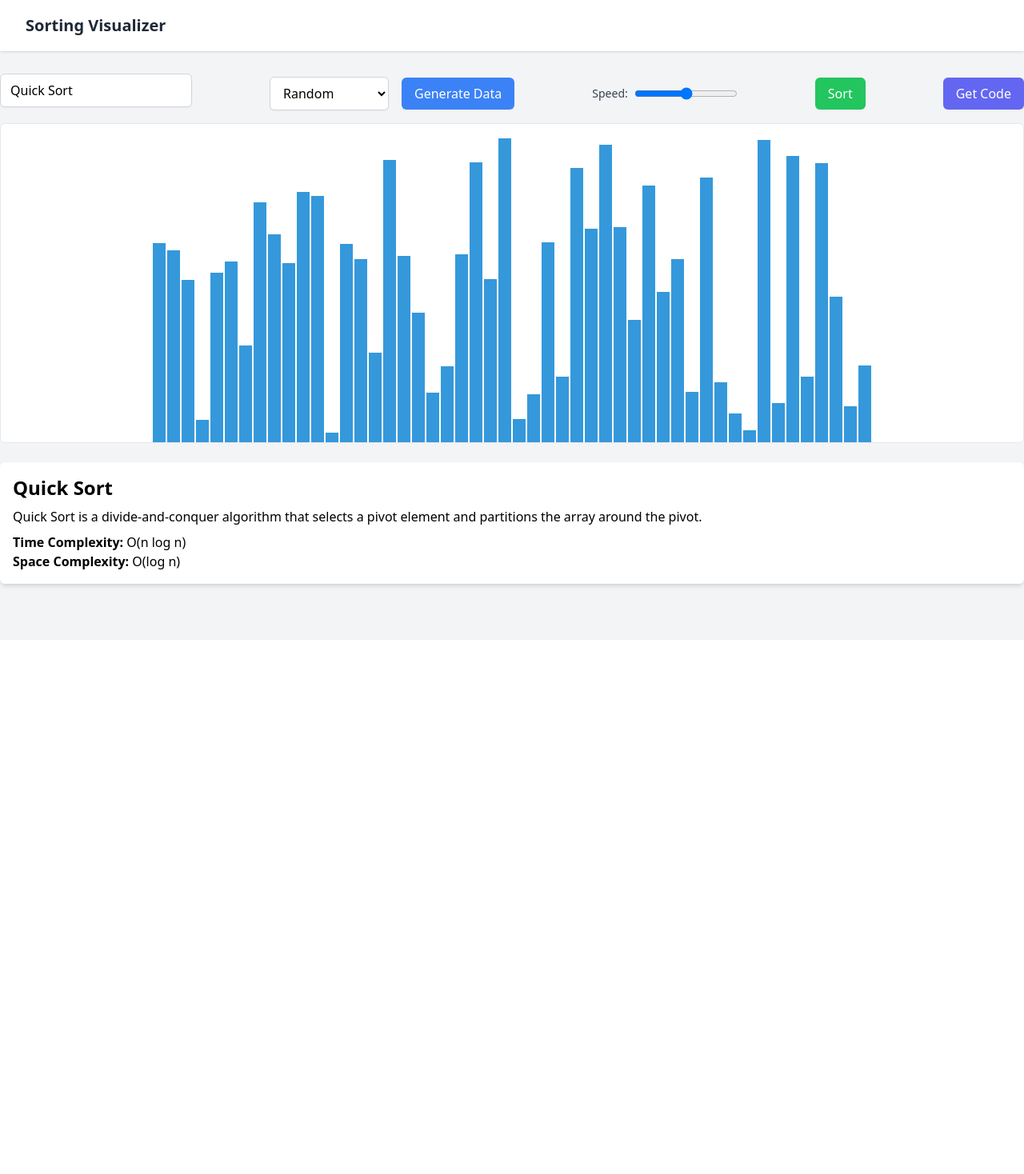
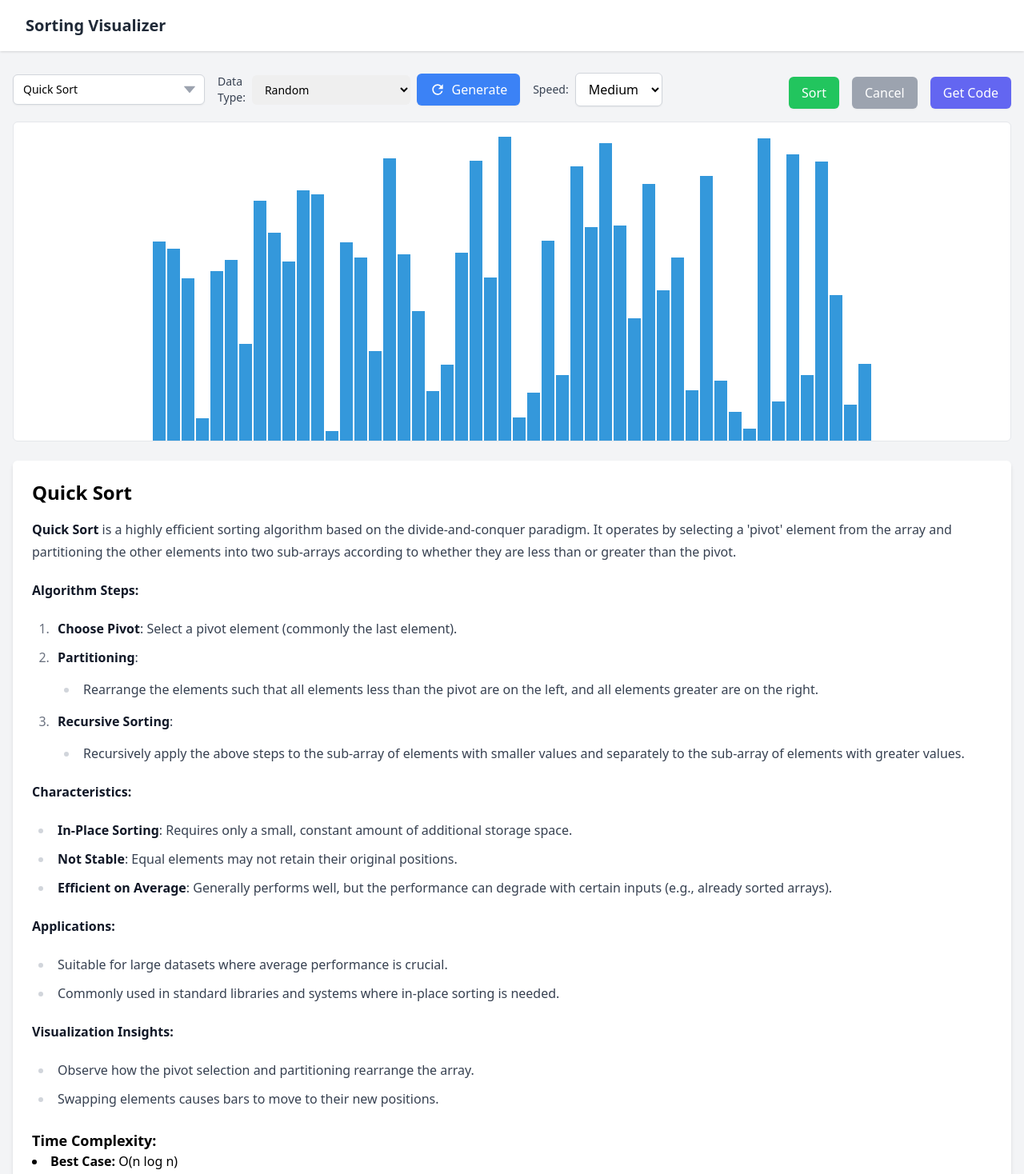
Before and after one commit to TecnicoR/sorting-visualizer, a React (Vite) app: page / in a window 1280 px wide. Shown: the top 1468 px of the page at 80% size. Before the commit the page ends 800 px from the top, so only its background shows below. Built offline with nearby package versions, Linux system fonts and the light colour scheme.

Commit message:
Improved animation and enhanced logic.

```diff
--- a/package.json
+++ b/package.json
@@ -11,10 +11,14 @@
   },
   "dependencies": {
     "@headlessui/react": "^2.1.9",
+    "@tailwindcss/typography": "^0.5.15",
     "framer-motion": "^11.11.7",
     "prismjs": "^1.29.0",
     "react": "^18.3.1",
-    "react-dom": "^18.3.1"
+    "react-dom": "^18.3.1",
+    "react-icons": "^5.3.0",
+    "react-markdown": "^9.0.1",
+    "remark-gfm": "^4.0.0"
   },
   "devDependencies": {
     "@eslint/js": "^9.11.1",
--- a/src/components/AlgorithmInfo.tsx
+++ b/src/components/AlgorithmInfo.tsx
@@ -1,4 +1,8 @@
+// src/components/AlgorithmInfo.tsx
+
 import React from "react";
+import ReactMarkdown from "react-markdown";
+import remarkGfm from "remark-gfm";
 
 interface AlgorithmInfoProps {
   algorithm: string;
@@ -8,30 +12,103 @@ const AlgorithmInfo: React.FC<AlgorithmInfoProps> = ({ algorithm }) => {
   const info = {
     quickSort: {
       name: "Quick Sort",
-      timeComplexity: "O(n log n)",
+      timeComplexity: {
+        best: "O(n log n)",
+        average: "O(n log n)",
+        worst: "O(n²)",
+      },
       spaceComplexity: "O(log n)",
-      description:
-        "Quick Sort is a divide-and-conquer algorithm that selects a pivot element and partitions the array around the pivot.",
+      description: `
+**Quick Sort** is a highly efficient sorting algorithm based on the divide-and-conquer paradigm. It operates by selecting a 'pivot' element from the array and partitioning the other elements into two sub-arrays according to whether they are less than or greater than the pivot.
+
+**Algorithm Steps:**
+
+1. **Choose Pivot**: Select a pivot element (commonly the last element).
+2. **Partitioning**:
+   - Rearrange the elements such that all elements less than the pivot are on the left, and all elements greater are on the right.
+3. **Recursive Sorting**:
+   - Recursively apply the above steps to the sub-array of elements with smaller values and separately to the sub-array of elements with greater values.
+
+**Characteristics:**
+
+- **In-Place Sorting**: Requires only a small, constant amount of additional storage space.
+- **Not Stable**: Equal elements may not retain their original positions.
+- **Efficient on Average**: Generally performs well, but the performance can degrade with certain inputs (e.g., already sorted arrays).
+
+**Applications:**
+
+- Suitable for large datasets where average performance is crucial.
+- Commonly used in standard libraries and systems where in-place sorting is needed.
+
+**Visualization Insights:**
+
+- Observe how the pivot selection and partitioning rearrange the array.
+- Swapping elements causes bars to move to their new positions.
+`,
     },
     mergeSort: {
       name: "Merge Sort",
-      timeComplexity: "O(n log n)",
+      timeComplexity: {
+        best: "O(n log n)",
+        average: "O(n log n)",
+        worst: "O(n log n)",
+      },
       spaceComplexity: "O(n)",
-      description:
-        "Merge Sort is a divide-and-conquer algorithm that divides the array into halves, sorts them, and then merges them.",
+      description: `
+**Merge Sort** is a divide-and-conquer algorithm that divides the input array into two halves, calls itself for the two halves, and then merges the two sorted halves.
+
+**Algorithm Steps:**
+
+1. **Divide**:
+   - Split the array into two halves until each sub-array contains a single element.
+2. **Conquer**:
+   - Recursively sort each sub-array.
+3. **Combine**:
+   - Merge the sorted sub-arrays to produce new sorted sub-arrays until there is only one sub-array remaining.
+
+**Characteristics:**
+
+- **Stable Sorting**: Maintains the relative order of equal elements.
+- **Not In-Place**: Requires additional memory proportional to the size of the input array.
+- **Consistent Performance**: Guarantees O(n log n) time complexity in all cases.
+
+**Applications:**
+
+- Preferred when stability is required.
+- Efficient for sorting linked lists.
+- Suitable for external sorting (sorting large amounts of data that do not fit in memory).
+
+**Visualization Insights:**
+
+- Notice how the array is divided and merged.
+- Overwriting elements during merging shows how sub-arrays are combined.
+`,
     },
   };
 
-  const { name, timeComplexity, spaceComplexity, description } =
-    info[algorithm];
+  const algorithmInfo = info[algorithm];
+  const { name, timeComplexity, spaceComplexity, description } = algorithmInfo;
 
   return (
-    <div className="mt-6 rounded-md bg-white p-4 shadow-md">
-      <h2 className="mb-2 text-2xl font-bold">{name}</h2>
-      <p className="mb-2">{description}</p>
-      <p>
-        <strong>Time Complexity:</strong> {timeComplexity}
-      </p>
+    <div className="mt-6 rounded-md bg-white p-6 shadow-md">
+      <h2 className="mb-4 text-2xl font-bold">{name}</h2>
+      <ReactMarkdown
+        className="prose max-w-none"
+        children={description}
+        remarkPlugins={[remarkGfm]}
+      />
+      <h3 className="mt-6 text-lg font-semibold">Time Complexity:</h3>
+      <ul className="mb-2 list-inside list-disc">
+        <li>
+          <strong>Best Case:</strong> {timeComplexity.best}
+        </li>
+        <li>
+          <strong>Average Case:</strong> {timeComplexity.average}
+        </li>
+        <li>
+          <strong>Worst Case:</strong> {timeComplexity.worst}
+        </li>
+      </ul>
       <p>
         <strong>Space Complexity:</strong> {spaceComplexity}
       </p>
--- a/src/components/SortingVisualizer.tsx
+++ b/src/components/SortingVisualizer.tsx
@@ -1,6 +1,6 @@
 // src/components/SortingVisualizer.tsx
 
-import React, { useEffect, useState } from "react";
+import React, { useEffect, useRef, useState } from "react";
 import AlgorithmSelector from "./controls/AlgorithmSelector";
 import DataControls from "./controls/DataControls";
 import SpeedControls from "./controls/SpeedControls";
@@ -11,6 +11,7 @@ import { mergeSortAnimations } from "../algorithms/mergeSort";
 import { motion } from "framer-motion";
 
 interface BarState {
+  id: number;
   value: number;
   color: string;
 }
@@ -21,9 +22,12 @@ const SortingVisualizer: React.FC = () => {
   const [selectedAlgorithm, setSelectedAlgorithm] =
     useState<string>("quickSort");
   const [dataType, setDataType] = useState<string>("random");
-  const [speed, setSpeed] = useState<number>(50); // Lower value means faster animation
+  const [speed, setSpeed] = useState<number>(50); // Default to Medium speed
   const [isSorting, setIsSorting] = useState<boolean>(false);
   const [showCodeModal, setShowCodeModal] = useState<boolean>(false);
+
+  // Ref to store timeouts for cancel functionality
+  const timeouts = useRef<number[]>([]);
 
   useEffect(() => {
     generateData();
@@ -47,7 +51,8 @@ const SortingVisualizer: React.FC = () => {
       newArray.sort((a, b) => b - a);
     }
 
-    const initialArray: BarState[] = newArray.map((value) => ({
+    const initialArray: BarState[] = newArray.map((value, index) => ({
+      id: index, // Unique ID
       value,
       color: "#3498DB", // Default blue color
     }));
@@ -75,20 +80,31 @@ const SortingVisualizer: React.FC = () => {
       animations = mergeSortAnimations(arrayCopy);
     }
 
+    // Clear any existing timeouts
+    timeouts.current.forEach((timeout) => clearTimeout(timeout));
+    timeouts.current = [];
     animateSorting(animations);
+  };
+
+  const handleCancel = () => {
+    // Clear all timeouts to stop the sorting animation
+    timeouts.current.forEach((timeout) => clearTimeout(timeout));
+    timeouts.current = [];
+    setIsSorting(false);
+    generateData(); // Regenerate the data to reset the visualizer
   };
 
   const animateSorting = (animations: any[]) => {
     const arrayBars = array.slice();
 
     animations.forEach((animation, index) => {
-      setTimeout(
+      const timeoutId = window.setTimeout(
         () => {
           const [action, idx1, idx2] = animation;
 
           if (action === "compare") {
             // Change color to indicate comparison
-            arrayBars[idx1].color = "#E74C3C"; // Red color
+            arrayBars[idx1].color = "#E74C3C"; // Red
             arrayBars[idx2].color = "#E74C3C";
           } else if (action === "swap") {
             // Swap the bars
@@ -96,34 +112,37 @@ const SortingVisualizer: React.FC = () => {
               arrayBars[idx2],
               arrayBars[idx1],
             ];
-            // Change color to indicate swap
-            arrayBars[idx1].color = "#F1C40F"; // Yellow color
-            arrayBars[idx2].color = "#F1C40F";
           } else if (action === "overwrite") {
             arrayBars[idx1].value = idx2;
-            arrayBars[idx1].color = "#F1C40F"; // Yellow color
           }
 
           setArray([...arrayBars]);
 
-          // Reset colors after action
+          // Reset colors after comparison
+          if (action === "compare") {
             setTimeout(() => {
               arrayBars[idx1].color = "#3498DB"; // Default blue color
               arrayBars[idx2].color = "#3498DB";
               setArray([...arrayBars]);
+            }, speed);
+          }
 
+          // At the end of the animations
           if (index === animations.length - 1) {
-              // Mark the array as sorted
+            setTimeout(() => {
               arrayBars.forEach((bar) => {
-                bar.color = "#2ECC71"; // Green color
+                bar.color = "#2ECC71"; // Green
               });
               setArray([...arrayBars]);
               setIsSorting(false);
+            }, speed);
           }
-          }, speed);
         },
         index * speed * 2,
-      ); // Multiply by 2 to allow for color reset delay
+      );
+
+      // Store the timeout IDs
+      timeouts.current.push(timeoutId);
     });
   };
 
@@ -132,8 +151,11 @@ const SortingVisualizer: React.FC = () => {
   const barWidth = Math.max(5, Math.floor(800 / arraySize));
 
   return (
-    <div className="container mx-auto mt-6">
+    <div className="container mx-auto mt-6 px-4">
+      {/* Control Panel */}
       <div className="mb-4 flex flex-wrap items-center justify-between space-y-2">
+        {/* Control Group */}
+        <div className="flex flex-wrap items-center space-x-4">
           <AlgorithmSelector
             selectedAlgorithm={selectedAlgorithm}
             setSelectedAlgorithm={setSelectedAlgorithm}
@@ -144,29 +166,48 @@ const SortingVisualizer: React.FC = () => {
             generateData={generateData}
           />
           <SpeedControls speed={speed} setSpeed={setSpeed} />
+        </div>
+        {/* Buttons Group */}
+        <div className="flex space-x-4">
           <button
             onClick={handleSort}
             disabled={isSorting}
             className={`px-4 py-2 ${
-            isSorting ? "bg-gray-400" : "bg-green-500"
-          } rounded-md text-white shadow-sm`}
+              isSorting
+                ? "cursor-not-allowed bg-gray-400"
+                : "bg-green-500 hover:bg-green-600"
+            } rounded-md text-white shadow-sm focus:outline-none`}
           >
             {isSorting ? "Sorting..." : "Sort"}
           </button>
           <button
+            onClick={handleCancel}
+            disabled={!isSorting}
+            className={`px-4 py-2 ${
+              !isSorting
+                ? "cursor-not-allowed bg-gray-400"
+                : "bg-red-500 hover:bg-red-600"
+            } rounded-md text-white shadow-sm focus:outline-none`}
+          >
+            Cancel
+          </button>
+          <button
             onClick={() => setShowCodeModal(true)}
-          className="rounded-md bg-indigo-500 px-4 py-2 text-white shadow-sm"
+            className="rounded-md bg-indigo-500 px-4 py-2 text-white shadow-sm hover:bg-indigo-600 focus:outline-none"
           >
             Get Code
           </button>
         </div>
+      </div>
+
+      {/* Visualizer */}
       <div
         className="relative flex items-end justify-center overflow-hidden rounded-md border bg-white"
         style={{ height: `${containerHeight}px`, paddingTop: "20px" }} // Added paddingTop
       >
-        {array.map((bar, idx) => (
+        {array.map((bar) => (
           <motion.div
-            key={idx}
+            key={bar.id}
             className="array-bar"
             title={`${bar.value}`} // Tooltip to show the value
             style={{
@@ -176,11 +217,15 @@ const SortingVisualizer: React.FC = () => {
               margin: "0 1px",
             }}
             layout
-            transition={{ duration: 0.05 }}
+            transition={{ duration: 0.2 }}
           ></motion.div>
         ))}
       </div>
+
+      {/* Algorithm Information */}
       <AlgorithmInfo algorithm={selectedAlgorithm} />
+
+      {/* Code Modal */}
       {showCodeModal && (
         <CodeModal
           algorithm={selectedAlgorithm}
--- a/src/components/controls/AlgorithmSelector.tsx
+++ b/src/components/controls/AlgorithmSelector.tsx
@@ -1,5 +1,12 @@
-import React from "react";
-import { Listbox } from "@headlessui/react";
+// src/components/controls/AlgorithmSelector.tsx
+
+import React, { Fragment } from "react";
+import { Listbox, Transition } from "@headlessui/react";
+// Remove Heroicons imports
+// import { SelectorIcon, CheckIcon } from '@heroicons/react/solid';
+// Import icons from react-icons
+import { AiFillCaretDown } from "react-icons/ai";
+import { FaCheck } from "react-icons/fa";
 
 const algorithms = [
   { name: "Quick Sort", value: "quickSort" },
@@ -15,23 +22,65 @@ const AlgorithmSelector: React.FC<AlgorithmSelectorProps> = ({
   selectedAlgorithm,
   setSelectedAlgorithm,
 }) => {
+  const selected = algorithms.find((algo) => algo.value === selectedAlgorithm);
+
   return (
     <div className="w-60">
       <Listbox value={selectedAlgorithm} onChange={setSelectedAlgorithm}>
-        <Listbox.Button className="w-full cursor-default rounded-md border border-gray-300 bg-white px-3 py-2 text-left shadow-sm">
-          {algorithms.find((algo) => algo.value === selectedAlgorithm)?.name}
+        <div className="relative">
+          <Listbox.Button className="relative w-full cursor-default rounded-md border border-gray-300 bg-white py-2 pl-3 pr-10 text-left shadow-sm focus:border-indigo-500 focus:outline-none focus:ring-1 focus:ring-indigo-500 sm:text-sm">
+            <span className="block truncate">{selected?.name}</span>
+            <span className="pointer-events-none absolute inset-y-0 right-0 flex items-center pr-2">
+              {/* Replace SelectorIcon with AiFillCaretDown */}
+              <AiFillCaretDown
+                className="h-5 w-5 text-gray-400"
+                aria-hidden="true"
+              />
+            </span>
           </Listbox.Button>
-        <Listbox.Options className="mt-1 max-h-60 w-full overflow-auto rounded-md bg-white py-1 text-base shadow-lg">
+          <Transition
+            as={Fragment}
+            leave="transition ease-in duration-100"
+            leaveFrom="opacity-100"
+            leaveTo="opacity-0"
+          >
+            <Listbox.Options className="absolute z-10 mt-1 max-h-60 w-full overflow-auto rounded-md border border-gray-300 bg-white text-base shadow-lg ring-1 ring-black ring-opacity-5 focus:outline-none sm:text-sm">
               {algorithms.map((algo) => (
                 <Listbox.Option
                   key={algo.value}
+                  className={({ active }) =>
+                    `${
+                      active ? "bg-indigo-600 text-white" : "text-gray-900"
+                    } relative cursor-default select-none py-2 pl-10 pr-4`
+                  }
                   value={algo.value}
-              className="relative cursor-default select-none py-2 pl-10 pr-4"
+                >
+                  {({ selected, active }) => (
+                    <>
+                      <span
+                        className={`${
+                          selected ? "font-medium" : "font-normal"
+                        } block truncate`}
                       >
                         {algo.name}
+                      </span>
+                      {selected ? (
+                        <span
+                          className={`absolute inset-y-0 left-0 flex items-center pl-3 ${
+                            active ? "text-white" : "text-indigo-600"
+                          }`}
+                        >
+                          {/* Replace CheckIcon with FaCheck */}
+                          <FaCheck className="h-5 w-5" aria-hidden="true" />
+                        </span>
+                      ) : null}
+                    </>
+                  )}
                 </Listbox.Option>
               ))}
             </Listbox.Options>
+          </Transition>
+        </div>
       </Listbox>
     </div>
   );
--- a/src/components/controls/DataControls.tsx
+++ b/src/components/controls/DataControls.tsx
@@ -1,4 +1,7 @@
+// src/components/controls/DataControls.tsx
+
 import React from "react";
+import { MdRefresh } from "react-icons/md"; // Import refresh icon
 
 interface DataControlsProps {
   dataType: string;
@@ -12,11 +15,15 @@ const DataControls: React.FC<DataControlsProps> = ({
   generateData,
 }) => {
   return (
-    <div className="flex items-center space-x-4">
+    <div className="flex items-center space-x-2">
+      <label htmlFor="dataType" className="text-sm font-medium text-gray-700">
+        Data Type:
+      </label>
       <select
+        id="dataType"
         value={dataType}
         onChange={(e) => setDataType(e.target.value)}
-        className="rounded-md border border-gray-300 bg-white px-3 py-2 shadow-sm"
+        className="block w-full rounded-md border-gray-300 py-2 pl-3 pr-10 text-base focus:border-indigo-500 focus:outline-none focus:ring-indigo-500 sm:text-sm"
       >
         <option value="random">Random</option>
         <option value="nearlySorted">Nearly Sorted</option>
@@ -24,9 +31,10 @@ const DataControls: React.FC<DataControlsProps> = ({
       </select>
       <button
         onClick={generateData}
-        className="rounded-md bg-blue-500 px-4 py-2 text-white shadow-sm"
+        className="flex items-center rounded-md bg-blue-500 px-4 py-2 text-white shadow-sm hover:bg-blue-600 focus:outline-none"
       >
-        Generate Data
+        <MdRefresh className="mr-2 h-5 w-5" aria-hidden="true" />
+        Generate
       </button>
     </div>
   );
--- a/src/components/controls/SpeedControls.tsx
+++ b/src/components/controls/SpeedControls.tsx
@@ -1,4 +1,6 @@
 // src/components/controls/SpeedControls.tsx
+
+import React from "react";
 
 interface SpeedControlsProps {
   speed: number;
@@ -6,19 +8,29 @@ interface SpeedControlsProps {
 }
 
 const SpeedControls: React.FC<SpeedControlsProps> = ({ speed, setSpeed }) => {
+  const speedOptions = [
+    { label: "Slow", value: 100 },
+    { label: "Medium", value: 50 },
+    { label: "Fast", value: 10 },
+  ];
+
   return (
     <div className="flex items-center space-x-2">
-      <label htmlFor="speed" className="text-sm text-gray-700">
+      <label htmlFor="speed" className="text-sm font-medium text-gray-700">
         Speed:
       </label>
-      <input
-        type="range"
+      <select
         id="speed"
-        min="1"
-        max="100"
-        value={101 - speed} // Invert the speed value
-        onChange={(e) => setSpeed(101 - Number(e.target.value))}
-      />
+        value={speed}
+        onChange={(e) => setSpeed(Number(e.target.value))}
+        className="rounded-md border border-gray-300 bg-white px-3 py-2 shadow-sm focus:border-indigo-500 focus:outline-none focus:ring-1 focus:ring-indigo-500"
+      >
+        {speedOptions.map((option) => (
+          <option key={option.value} value={option.value}>
+            {option.label}
+          </option>
+        ))}
+      </select>
     </div>
   );
 };
--- a/tailwind.config.js
+++ b/tailwind.config.js
@@ -1,8 +1,8 @@
-/** @type {import('tailwindcss').Config} */
+/** @type {import("tailwindcss").Config} */
 export default {
   content: ["./index.html", "./src/**/*.{js,ts,jsx,tsx}"],
   theme: {
     extend: {},
   },
-  plugins: [],
+  plugins: [require("@tailwindcss/typography")],
 };
```
Also changed, not shown: 1 other file (tests, documents, lock files or other folders). Lines whose indentation alone changed are shown as unchanged.
